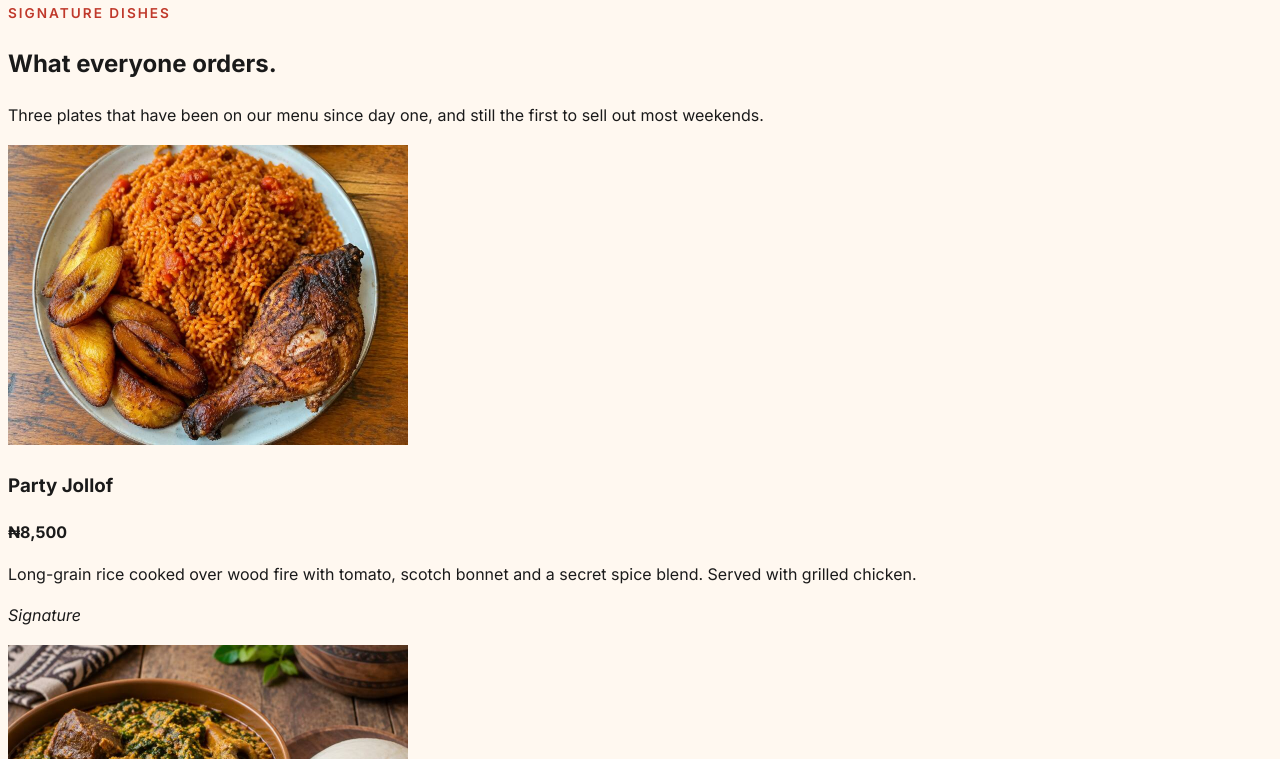
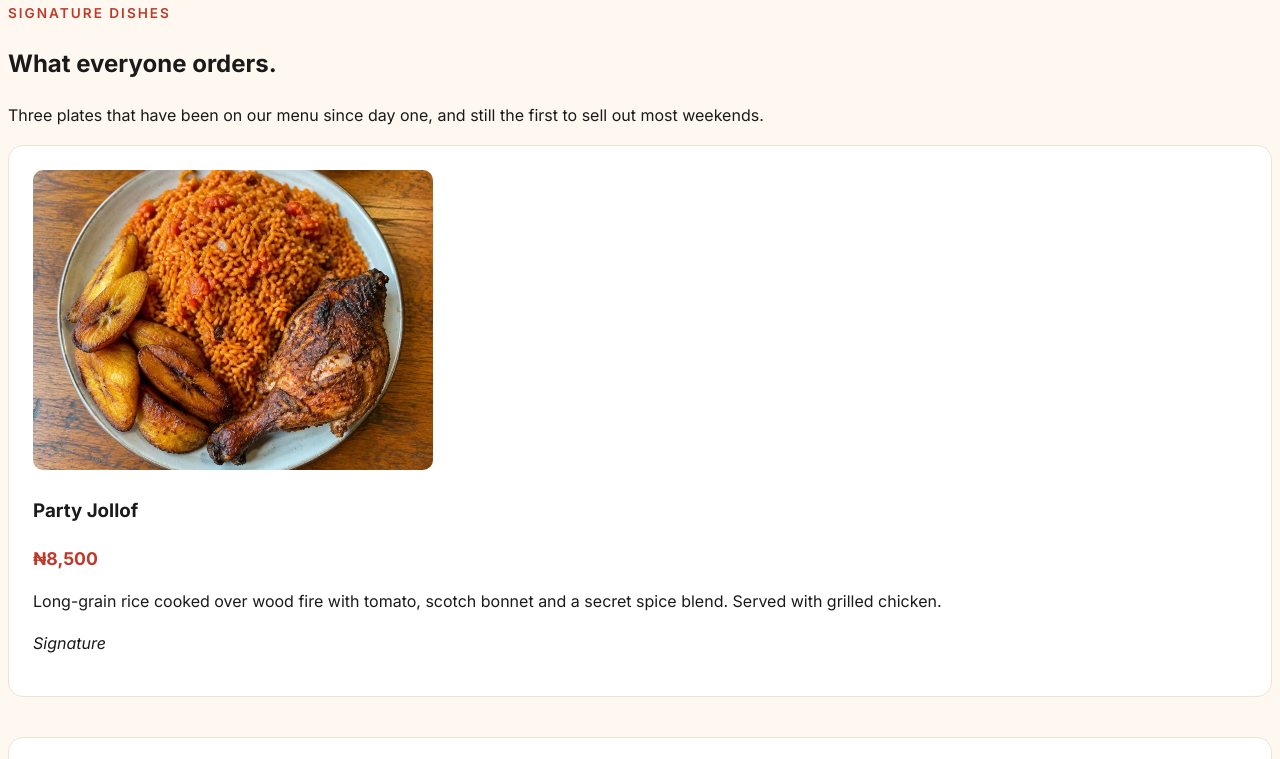
Before and after one commit to damianinnocent/mamas-kitchen, a plain HTML site: page index.html in a window 1280 px wide. Shown: the part 1208-1967 px from the top of the page. Drawn offline with Linux system fonts and the light colour scheme; a web font is replaced by a local one.

Commit message:
dish style

```diff
--- a/style.css
+++ b/style.css
@@ -43,3 +43,20 @@ nav a {
     color: #1a1a1a;
     text-decoration: none;
 }
+
+.dish {
+    background-color: #ffffff;
+    padding: 1.5rem;
+    border: 1px solid #ece3d4;
+    border-radius: 15px;
+    margin-bottom: 2.5rem;
+}
+
+.dish img{
+    border-radius: 10px;
+}
+
+.dish strong{
+    font-size: 1.1rem;
+    color: #c0392b;
+}
```
